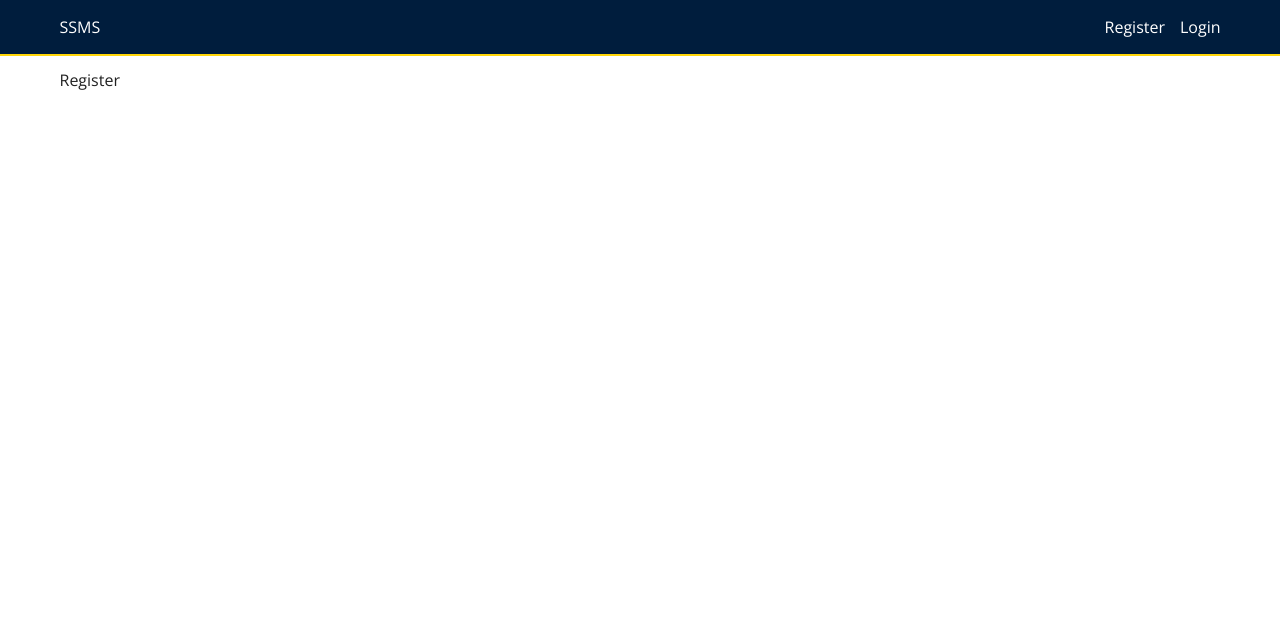
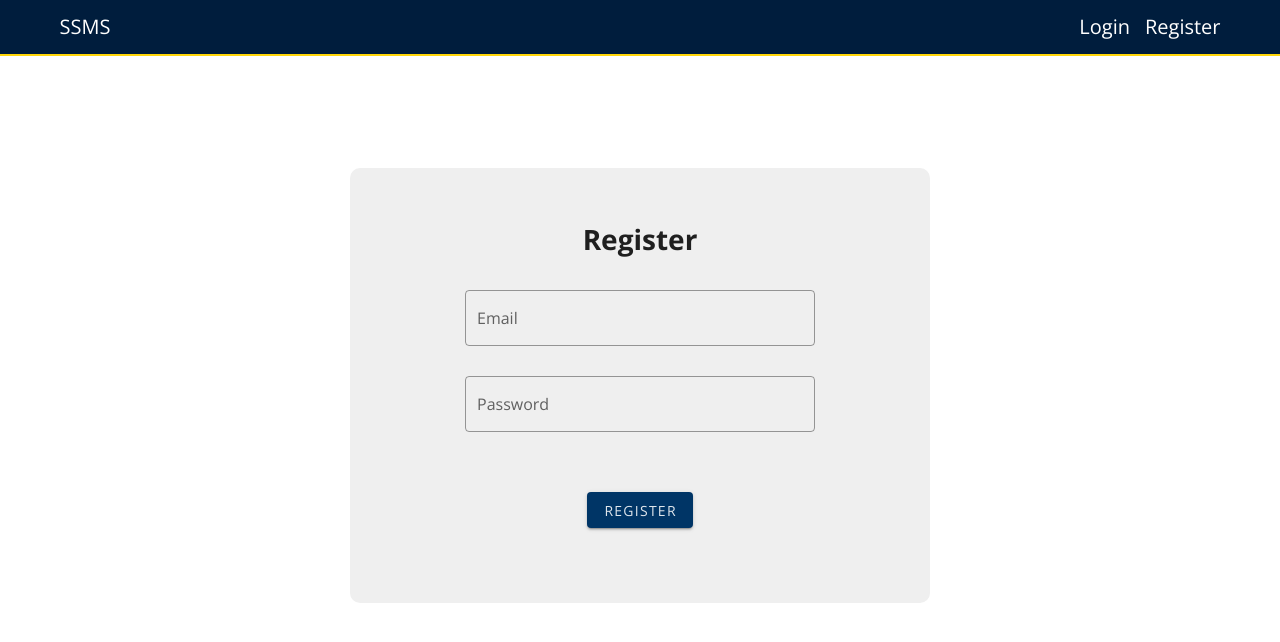
Before and after one commit to agusrichard/school-management-system-client, a Vue app: page /auth/register in a window 1280 px wide. Shown: the top 642 px of the page. Built offline with nearby package versions, Linux system fonts and the light colour scheme.

Commit message:
feat: register and login page

```diff
--- /dev/null
+++ b/src/components/auth-form.vue
@@ -0,0 +1,41 @@
+<template>
+  <form>
+    <h1>{{formTitle}}</h1>
+    <div class="textfield-container">
+      <TextField label='Email' placeholder='Your Email' />
+      <TextField label='Password' placeholder='Your Password' />
+    </div>
+    <Button :title='formTitle' />
+  </form>
+</template>
+
+<script>
+import Button from './button'
+import TextField from './textfield'
+
+export default {
+  components: { TextField, Button },
+  props: ['formTitle']
+}
+</script>
+
+<style scoped>
+form {
+  width: 50%;
+  display: flex;
+  padding-top: 50px;
+  align-items: center;
+  border-radius: 10px;
+  padding-bottom: 75px;
+  background: #efefef;
+  flex-direction: column;
+}
+
+h1 {
+  font-size: 28px;
+}
+
+.textfield-container {
+  padding: 30px 0;
+}
+</style>
--- /dev/null
+++ b/src/components/button.vue
@@ -0,0 +1,22 @@
+<template>
+  <v-btn
+    :color="color"
+  >
+    {{ title }}
+  </v-btn>
+</template>
+
+<script>
+export default {
+  props: ['color', 'title']
+}
+</script>
+
+<style scoped>
+.theme--light.v-btn {
+  color: rgba(255, 255, 255, 0.87);
+}
+.theme--light.v-btn.v-btn--has-bg {
+  background: var(--prussian-blue);
+}
+</style>
--- a/src/components/navbar.vue
+++ b/src/components/navbar.vue
@@ -4,8 +4,8 @@
       <div class="navbar-content">
         <router-link to="/" class="ssms-logo">SSMS</router-link>
         <div>
+          <router-link to="/auth/login">Login</router-link>
           <router-link to="/auth/register">Register</router-link>
-          <router-link to="/auth/login">Login</router-link>
         </div>
       </div>
     </Container>
@@ -37,6 +37,7 @@ div.navbar-content {
 
 .v-application a {
   color: white;
+  font-size: 20px;
   transition: 0.2s;
   min-width: 100px;
   margin-left: 15px;
--- /dev/null
+++ b/src/components/textfield.vue
@@ -0,0 +1,20 @@
+<template>
+  <v-text-field
+    outlined
+    :label="label"
+    class="textfield"
+    :placeholder="placeholder"
+  ></v-text-field>
+</template>
+
+<script>
+export default {
+  props: ['label', 'placeholder']
+}
+</script>
+
+<style>
+.textfield {
+  width: 350px;
+}
+</style>
--- a/src/views/auth/login.vue
+++ b/src/views/auth/login.vue
@@ -1,14 +1,25 @@
 <template>
   <Layout>
-    Login
+    <div class="form-container">
+      <AuthForm formTitle='Login' />
+    </div>
   </Layout>
 </template>
 
 <script>
 import Layout from '../../components/layout'
+import AuthForm from '../../components/auth-form'
 
 export default {
   name: 'Login',
-  components: { Layout }
+  components: { Layout, AuthForm }
 }
 </script>
+
+<style scoped>
+.form-container {
+  display: flex;
+  padding-top: 100px;
+  justify-content: center;
+}
+</style>
--- a/src/views/auth/register.vue
+++ b/src/views/auth/register.vue
@@ -1,14 +1,25 @@
 <template>
   <Layout>
-    Register
+    <div class="form-container">
+      <AuthForm formTitle='Register' />
+    </div>
   </Layout>
 </template>
 
 <script>
 import Layout from '../../components/layout'
+import AuthForm from '../../components/auth-form'
 
 export default {
   name: 'Register',
-  components: { Layout }
+  components: { Layout, AuthForm }
 }
 </script>
+
+<style scoped>
+.form-container {
+  display: flex;
+  padding-top: 100px;
+  justify-content: center;
+}
+</style>
```
